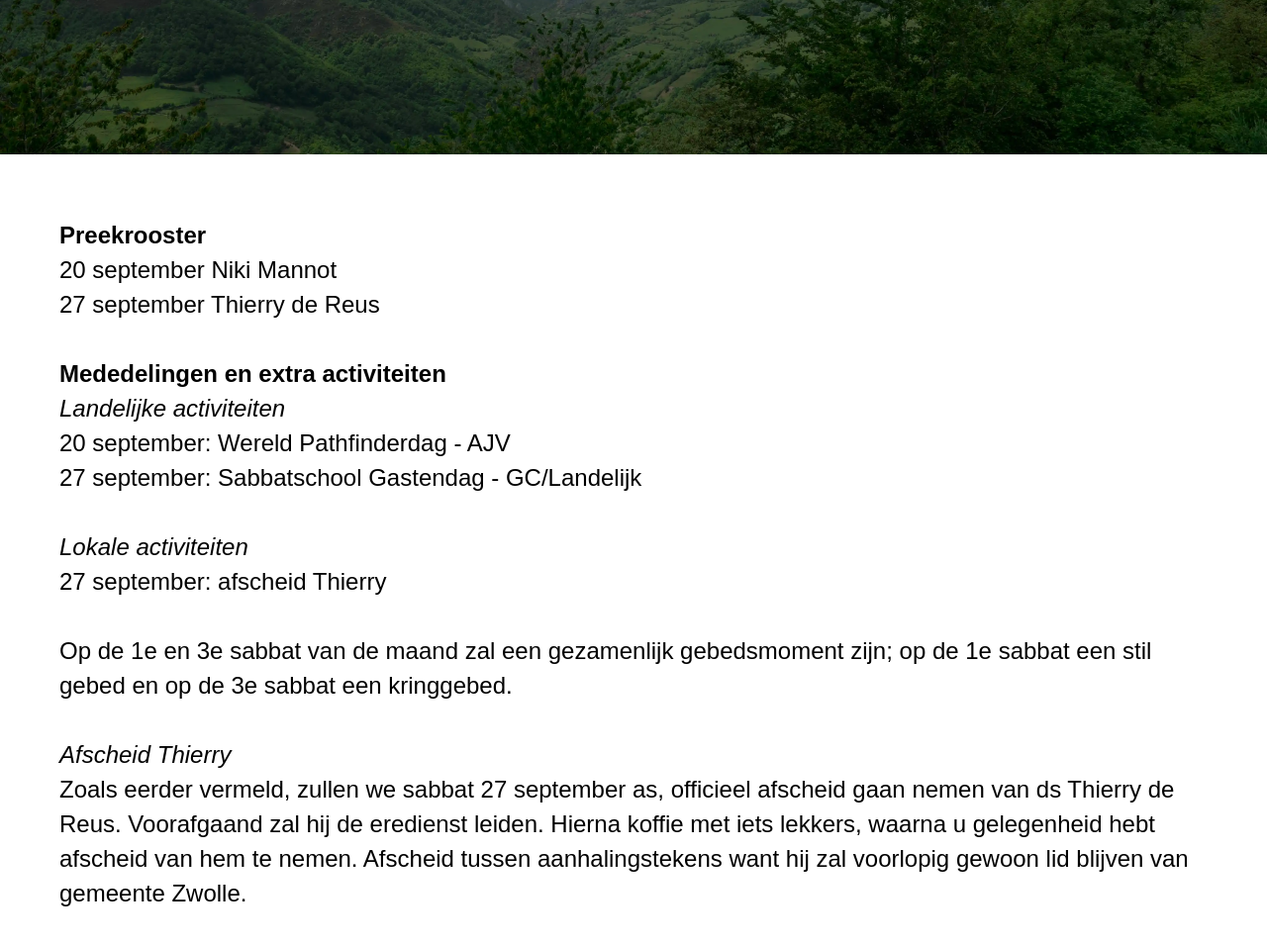
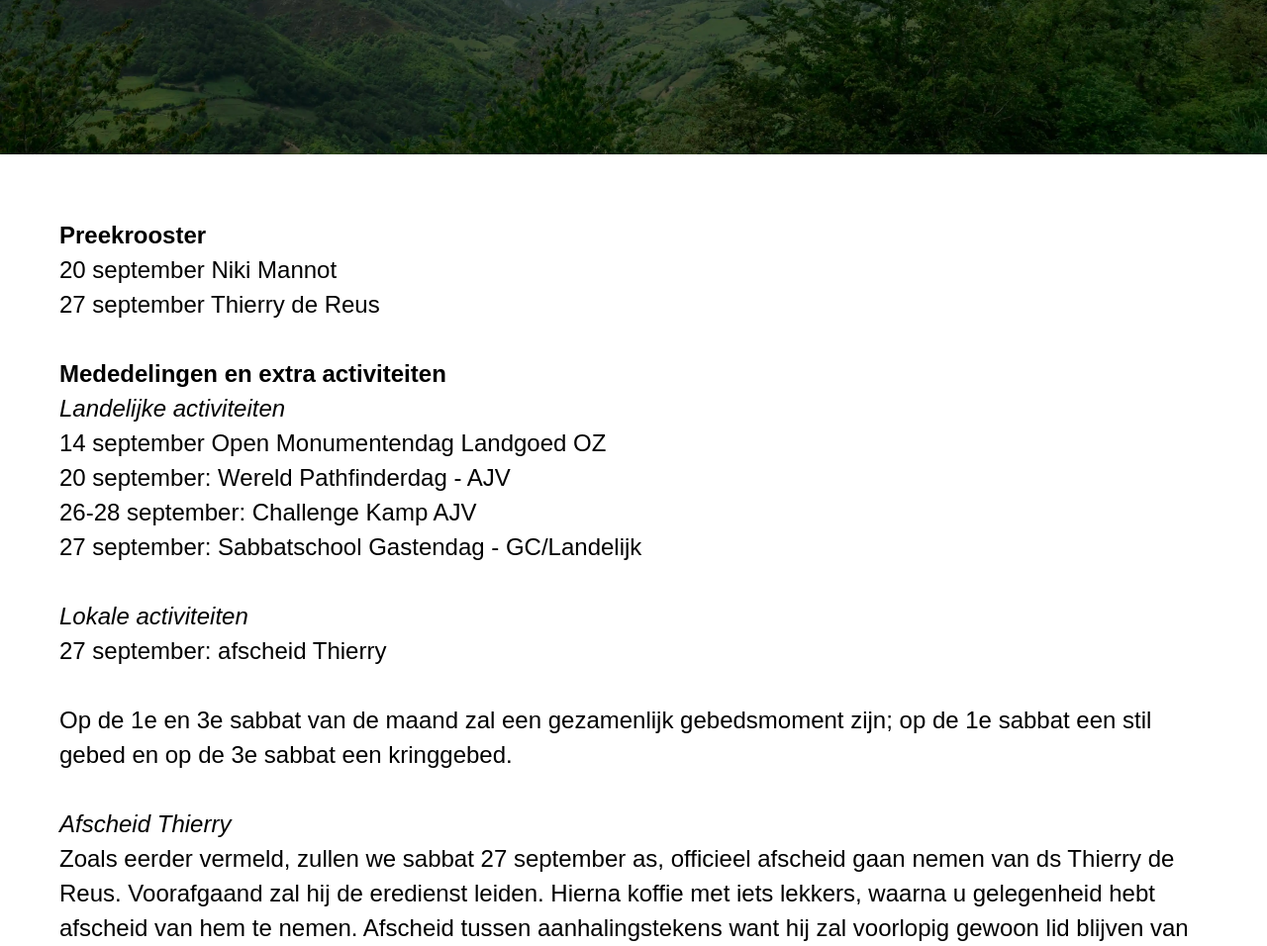
Before and after one commit to ZDA-kerk-Zwolle/ZDA-Kerk-Zwolle, a plain HTML site: page blog.html in a window 1280 px wide. Shown: the part 324-1280 px from the top of the page at 99% size. Drawn offline with nearby package versions, Linux system fonts and the light colour scheme.

Commit message:
Update blog.html

```diff
--- a/blog.html
+++ b/blog.html
@@ -109,7 +109,11 @@
             <strong>Mededelingen en extra activiteiten</strong><br>
             <em>Landelijke activiteiten</em>
             <br>
+            14 september Open Monumentendag Landgoed OZ
+            <br>
             20 september: Wereld Pathfinderdag - AJV
+            <br>
+            26-28 september: Challenge Kamp AJV
             <br>
             27 september: Sabbatschool Gastendag - GC/Landelijk
             <br><br>
@@ -118,6 +122,7 @@
             <br>
             27 september: afscheid Thierry
             <br><br>
+
             Op de 1e en 3e sabbat van de maand zal een gezamenlijk gebedsmoment zijn;
             op de 1e sabbat een stil gebed en op de 3e sabbat een kringgebed.
             <br><br>
```
